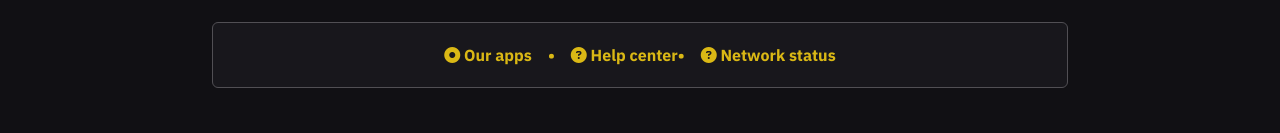
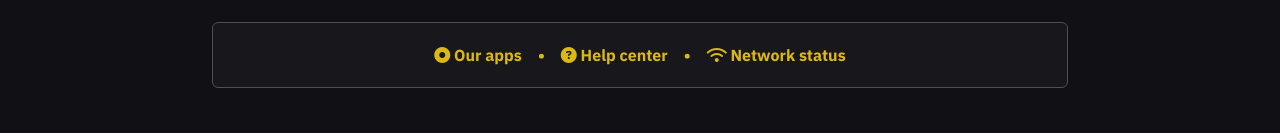
Before and after one commit to camarm-dev/labse.camarm.fr, a plain HTML site: page index.html in a window 1280 px wide. Shown: the part 2938-3071 px from the top of the page. Drawn offline with nearby package versions, Linux system fonts and the light colour scheme.

Commit message:
[Fix] Icon et mise en page

```diff
--- a/index.html
+++ b/index.html
@@ -173,9 +173,9 @@
           <div class="box is-flex-direction-row is-justify-content-center">
             <a class="mr-4 is-inline-block" href="/apps.html"><i class="fas fa-dot-circle"></i> Our apps</a>
             <a class="mr-4">•</a>
-            <a class="is-inline-block" href="https://support.camarm.fr" target="_blank"><i class="fas fa-question-circle"></i> Help center</a>
+            <a class="mr-4 is-inline-block" href="https://support.camarm.fr" target="_blank"><i class="fas fa-question-circle"></i> Help center</a>
             <a class="mr-4">•</a>
-            <a class="is-inline-block" href="https://uptime.camarm.fr" target="_blank"><i class="fas fa-question-circle"></i> Network status</a>
+            <a class="is-inline-block" href="https://uptime.camarm.fr" target="_blank"><i class="fas fa-wifi"></i> Network status</a>
           </div>
         </div>
       </div>
```
